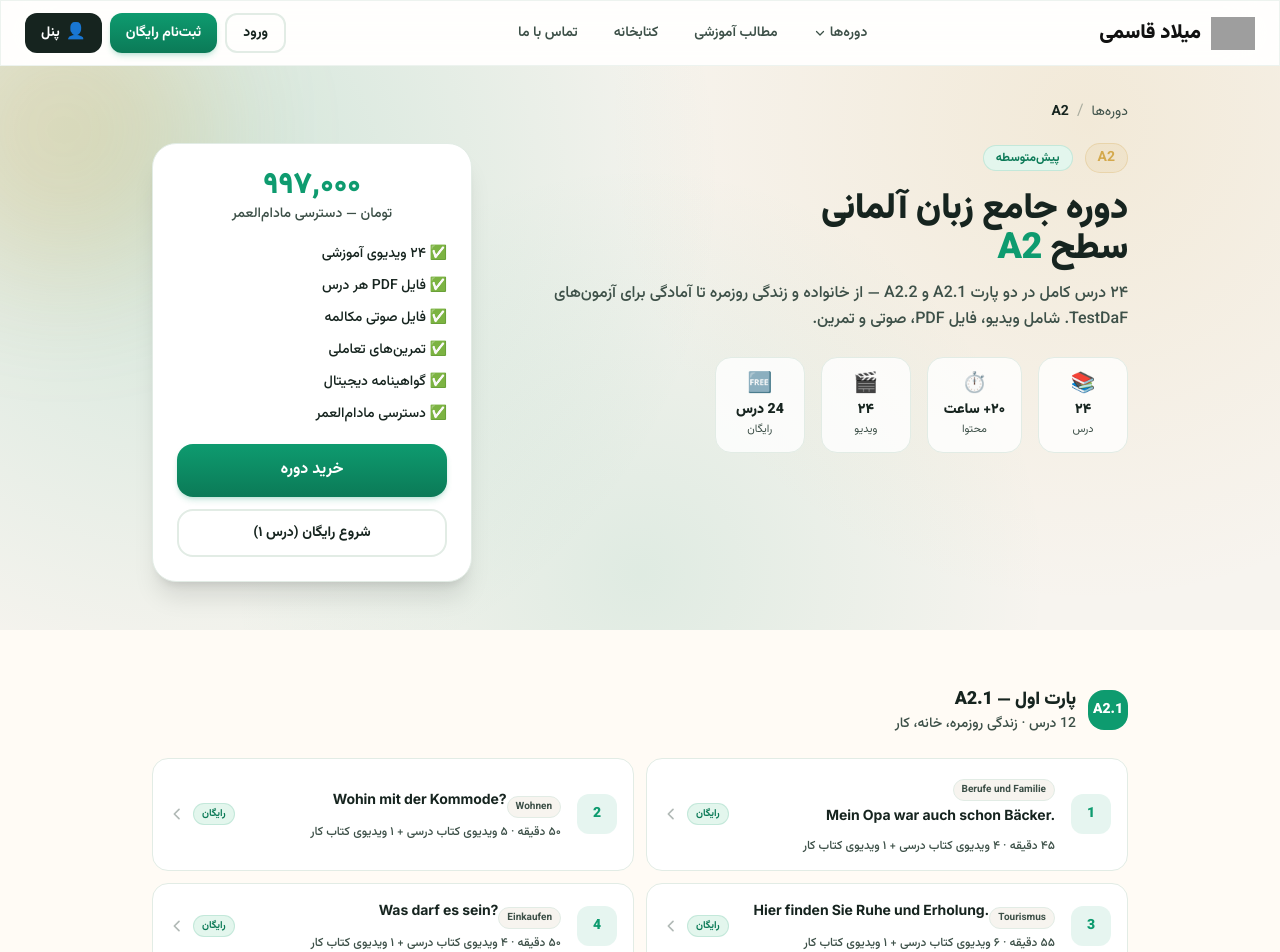
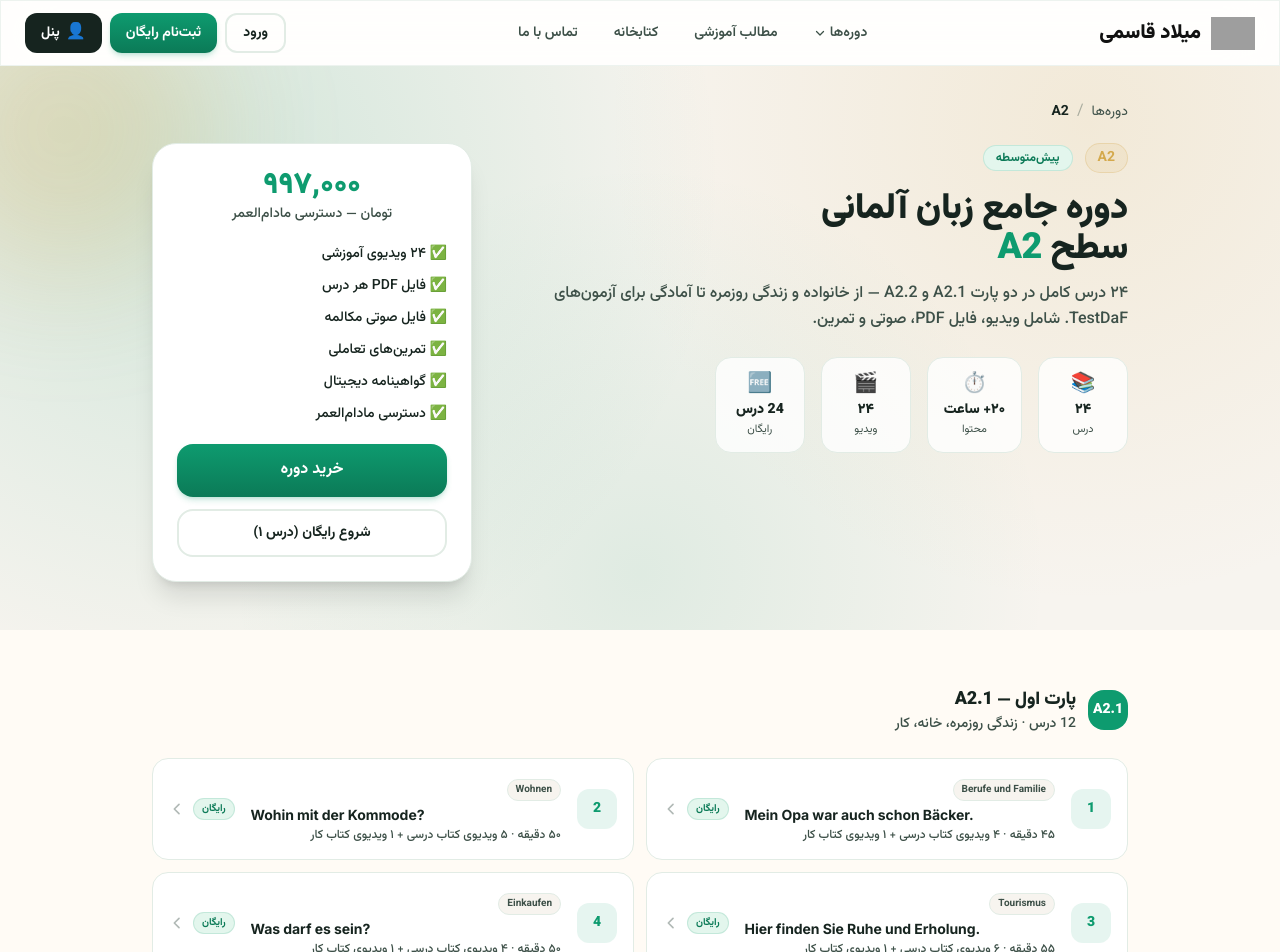
Before and after one commit to mgh13674195-bot/miladzaban-next, a Next.js app: page /courses/a2 in a window 1280 px wide. Shown: the top 952 px of the page. Built offline with nearby package versions, Linux system fonts and the light colour scheme; grey boxes are pictures that could not be loaded.

Commit message:
fix: improve responsive layout on mobile lesson pages

```diff
--- a/src/components/a2/A2LessonCard.tsx
+++ b/src/components/a2/A2LessonCard.tsx
@@ -24,7 +24,7 @@ export default function A2LessonCard({ lesson }: { lesson: A2Lesson }) {
       {/* Info */}
       <div className="flex-1 min-w-0">
         <span className="badge badge-gray text-[10px] px-2 py-0.5 mb-1 inline-block">{lesson.topic}</span>
-        <p className="de font-bold text-sm truncate">{lesson.title}</p>
+        <p className="de-block font-bold text-sm truncate">{lesson.title}</p>
         <p className="text-xs text-ink-soft mt-0.5">
           {lesson.duration} · {toPersianDigits(coursebookCount)} ویدیوی کتاب درسی + {toPersianDigits(workbookCount)} ویدیوی کتاب کار
         </p>
--- a/src/components/ui/ScrollToTop.tsx
+++ b/src/components/ui/ScrollToTop.tsx
@@ -15,7 +15,7 @@ export default function ScrollToTop() {
   return (
     <button
       onClick={() => window.scrollTo({ top: 0, behavior: 'smooth' })}
-      className="fixed bottom-7 left-7 w-11 h-11 rounded-full bg-primary text-white text-xl shadow-lg shadow-primary/40 z-50 grid place-items-center hover:-translate-y-1 transition-transform"
+      className="fixed bottom-24 left-7 md:bottom-7 w-11 h-11 rounded-full bg-primary text-white text-xl shadow-lg shadow-primary/40 z-50 grid place-items-center hover:-translate-y-1 transition-transform"
       aria-label="برگشت به بالا"
     >
       ↑
```
